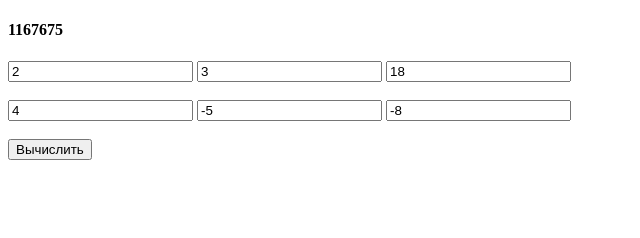
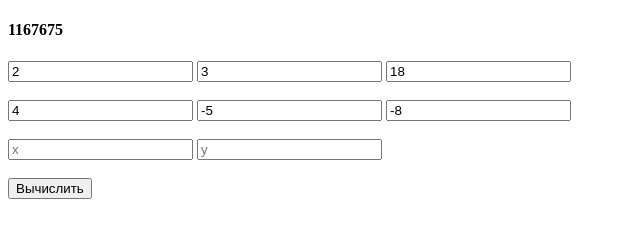
Before and after one commit to marta-yxs/web-labs, a plain HTML site: page index.html in a window 1280 px wide. Shown: the whole page, without its empty margins (0-640 px from the left). Drawn offline with Linux system fonts and the light colour scheme.

Commit message:
Revert "Update index.html"
This reverts commit 3b74e2587e62d39b8694e9f83a7f04219d8ad5b8.

```diff
--- a/index.html
+++ b/index.html
@@ -14,10 +14,18 @@
     </div>
     <br>
 
+    <!-- Коэффициенты второго уравнения: A2*x + B2*y = C2 -->
     <div>
         <input type="number" id="n4" value="4" placeholder="A2">
         <input type="number" id="n5" value="-5" placeholder="B2">
         <input type="number" id="n6" value="-8" placeholder="C2">
+    </div>
+    <br>
+
+    <!-- Поля для вывода корней -->
+    <div>
+        <input type="text" id="result1" readonly placeholder="x">
+        <input type="text" id="result2" readonly placeholder="y">
     </div>
     <br>
 
```
